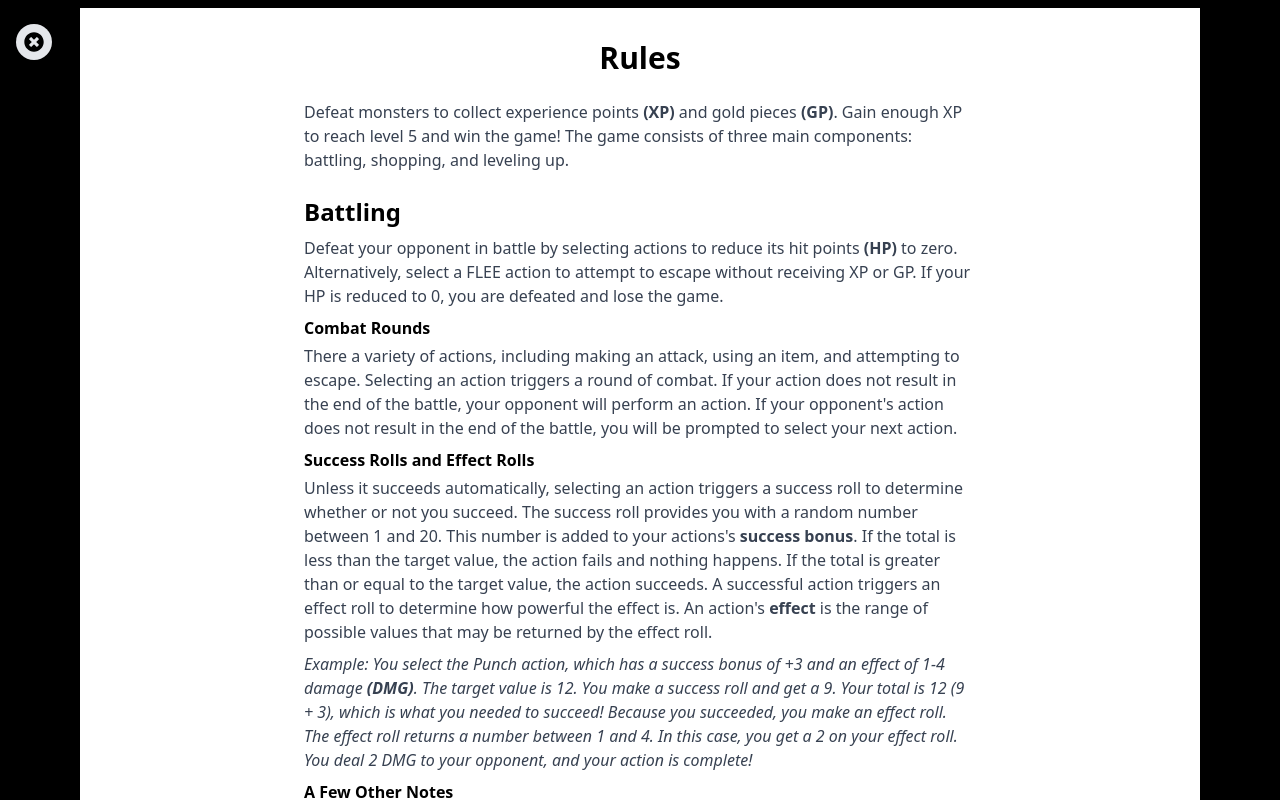
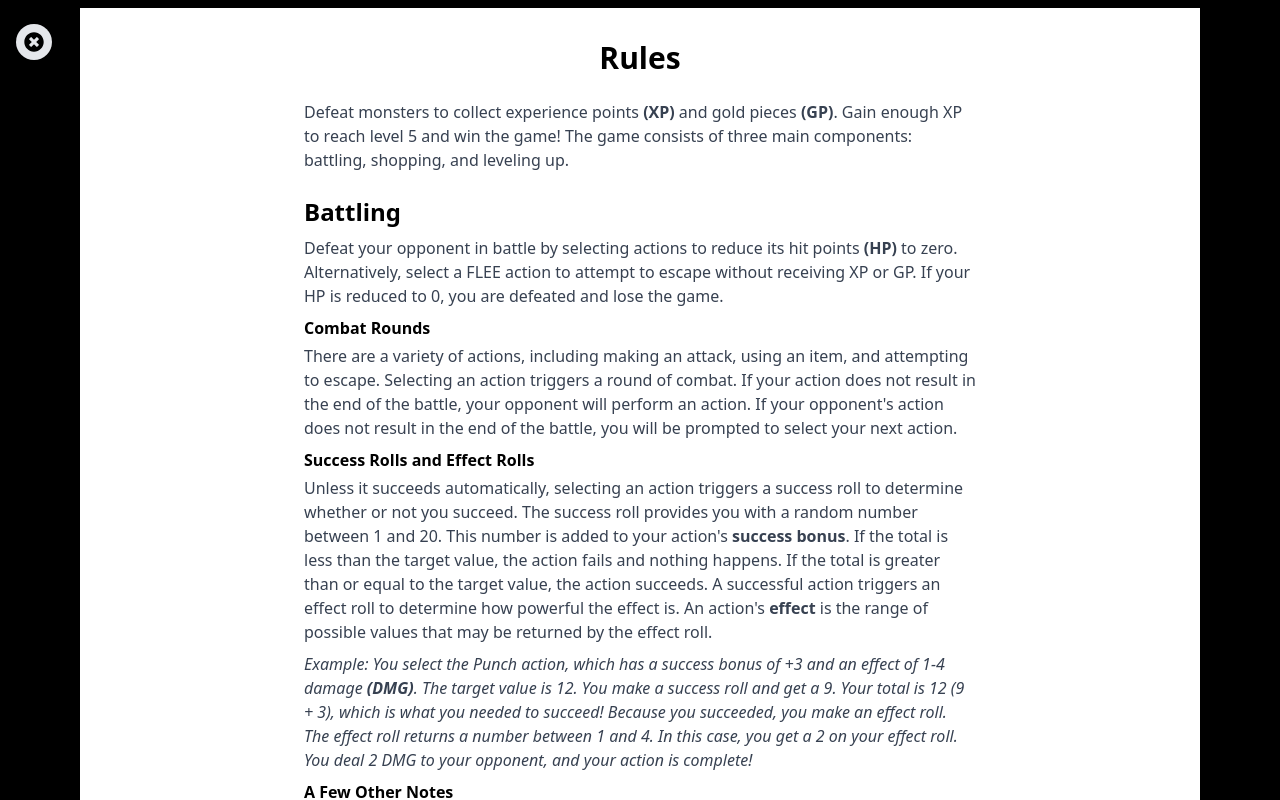
Before and after one commit to JWilsonDeveloper/react-game, a Next.js app: page / in a window 1280 px wide. Both pictures are taken after a click on the button 34 px from the left and 42 px from the top of the page. Shown: the top 800 px of the page. Built offline with nearby package versions, Linux system fonts and the light colour scheme.

Commit message:
Fixed escape character error

```diff
--- a/app/ui/rules.tsx
+++ b/app/ui/rules.tsx
@@ -1,9 +1,8 @@
 import { useEffect, useRef } from 'react';
 
-interface RulesProps {
-}
+interface RulesProps {}
 
-export default function Rules({ }: RulesProps) {
+export default function Rules({}: RulesProps) {
     return (
         <div className="flex flex-col items-center justify-center h-full bg-white p-4 md:p-8">
             <h1 className="text-2xl md:text-3xl font-bold mb-6">Rules</h1>
@@ -29,10 +28,10 @@ export default function Rules({ }: RulesProps) {
                         <section className="mb-2">
                             <h3 className="text-base font-semibold mb-1">Combat Rounds</h3>
                             <p className="text-sm md:text-base text-gray-700">
-                                There a variety of actions, including making an attack, using an item, and attempting to escape.
+                                There are a variety of actions, including making an attack, using an item, and attempting to escape.
                                 Selecting an action triggers a round of combat.
                                 If your action does not result in the end of the battle, your opponent will perform an action.
-                                If your opponent's action does not result in the end of the battle, you will be prompted to select your next action.
+                                If your opponent&apos;s action does not result in the end of the battle, you will be prompted to select your next action.
                             </p>
                         </section>
                         <section>
@@ -40,11 +39,11 @@ export default function Rules({ }: RulesProps) {
                             <p className="text-sm md:text-base text-gray-700">
                                 Unless it succeeds automatically, selecting an action triggers a success roll to determine whether or not you succeed.
                                 The success roll provides you with a random number between 1 and 20.
-                                This number is added to your actions's <strong>success bonus</strong>.
+                                This number is added to your action&apos;s <strong>success bonus</strong>.
                                 If the total is less than the target value, the action fails and nothing happens.
                                 If the total is greater than or equal to the target value, the action succeeds.
                                 A successful action triggers an effect roll to determine how powerful the effect is.
-                                An action's <strong>effect</strong> is the range of possible values that may be returned by the effect roll.
+                                An action&apos;s <strong>effect</strong> is the range of possible values that may be returned by the effect roll.
                             </p>
                             <section className="mt-2">
                                 <p className="text-sm italic md:text-base text-gray-700">
@@ -63,7 +62,7 @@ export default function Rules({ }: RulesProps) {
                                 <ul className="list-disc list-inside text-sm md:text-base text-gray-700">
                                     <li>Certain actions, such as using an HP Potion, succeed automatically.</li>
                                     <li>Certain actions, such as fleeing, do not have an effect because they do not impact HP or other stats.</li>
-                                    <li>The target value for a success roll is equal to your opponent's defense.</li>
+                                    <li>The target value for a success roll is equal to your opponent&apos;s defense.</li>
                                 </ul>
                             </section>
                         </section>
@@ -74,7 +73,7 @@ export default function Rules({ }: RulesProps) {
                     <section className="mb-2">
                         <p className="text-sm md:text-base text-gray-700">
                         {/* Detailed rules about shopping go here */}
-                        Every time a battle ends, you have the option to buy new items and equipment using the GP you've collected from defeated opponents.
+                        Every time a battle ends, you have the option to buy new items and equipment using the GP you&apos;ve collected from defeated opponents.
                         </p>
                     </section>
                 </section>
@@ -143,7 +142,7 @@ export default function Rules({ }: RulesProps) {
                                 <tr className="border border-b-2 border-black">
                                     <td className="border border-gray-200 sm:p-2 text-xs md:text-sm">Ability Points</td>
                                     <td className="border border-gray-200 sm:p-2 text-xs md:text-sm">AP</td>
-                                    <td className="border border-gray-200 sm:p-2 text-xs md:text-sm">Used to new abilities when leveling up</td>
+                                    <td className="border border-gray-200 sm:p-2 text-xs md:text-sm">Used to purchase new abilities when leveling up</td>
                                 </tr>
                             </tbody>
                         </table>
@@ -153,5 +152,4 @@ export default function Rules({ }: RulesProps) {
             </div>
         </div>
     );
-
 }
```
